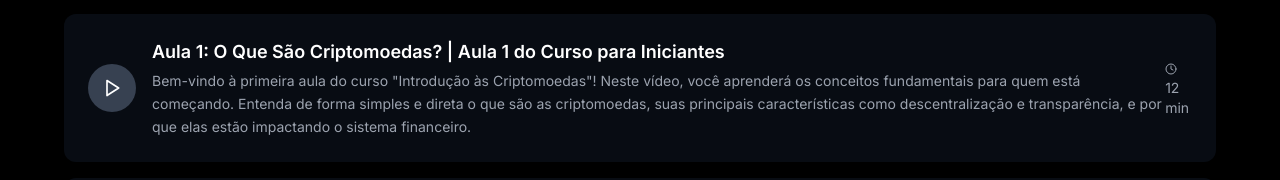
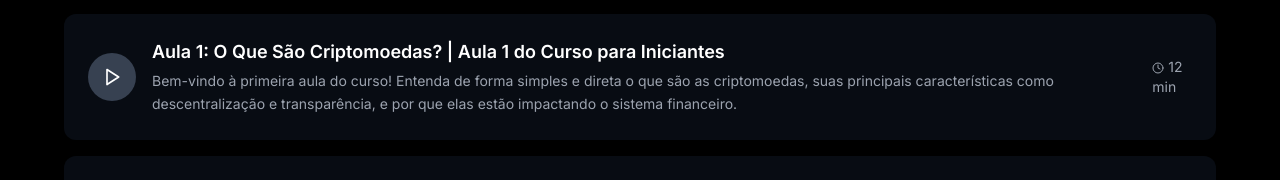
Before and after one commit to marcoslima9713/ocodigocrypto, a React (Vite) app: page /modulo/origens-bitcoin in a window 1280 px wide. Shown: the part 530-710 px from the top of the page. Built offline with nearby package versions, Linux system fonts and the light colour scheme; no server answers; the database is empty; sample sign-in values are in the browser's storage.

Commit message:
Update video description
Update the description for the first video in the "Origens do Bitcoin" module.

```diff
--- a/src/pages/OrigensModule.tsx
+++ b/src/pages/OrigensModule.tsx
@@ -20,7 +20,7 @@ const lessons: Lesson[] = [
   {
     id: 'aula-1',
     title: 'O Que São Criptomoedas? | Aula 1 do Curso para Iniciantes',
-    description: 'Bem-vindo à primeira aula do curso "Introdução às Criptomoedas"! Neste vídeo, você aprenderá os conceitos fundamentais para quem está começando. Entenda de forma simples e direta o que são as criptomoedas, suas principais características como descentralização e transparência, e por que elas estão impactando o sistema financeiro.',
+    description: 'Bem-vindo à primeira aula do curso! Entenda de forma simples e direta o que são as criptomoedas, suas principais características como descentralização e transparência, e por que elas estão impactando o sistema financeiro.',
     duration: '12 min',
     isCompleted: false
   },
```
